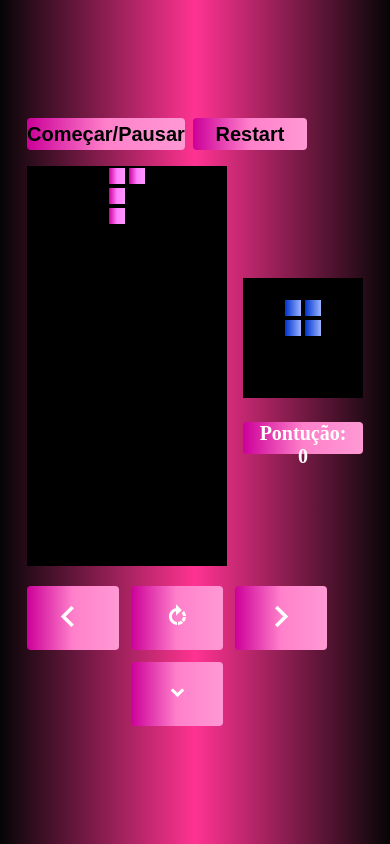
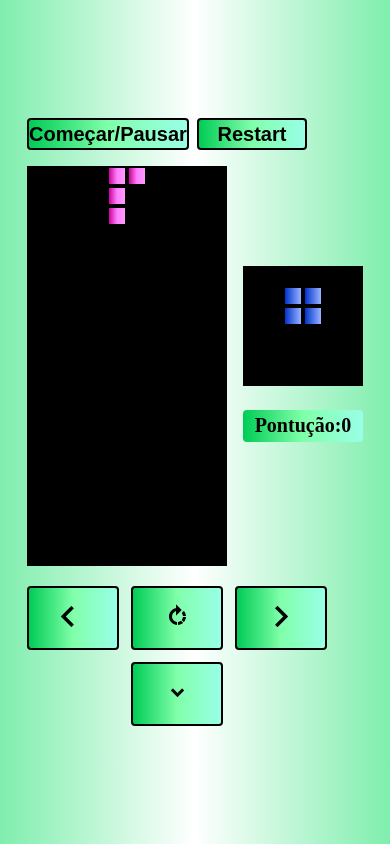
Before and after one commit to giannycabral/tetris-game, a website: page index.html in a window 390 px wide. Drawn offline with Linux system fonts and the light colour scheme.

Commit message:
ajustando cores

```diff
--- a/style.css
+++ b/style.css
@@ -4,8 +4,6 @@
     box-sizing: border-box;
     flex-direction: center;
     justify-content: center;
-
-
 }
 
 button {
@@ -19,18 +17,13 @@ button:disabled {
 
 body {
     height: 100vh;
-    background: linear-gradient(to right, #050505, #ff3392, #050505);
+    background: linear-gradient(to right, #7feead, #fff, #7feead);
     align-items: center;
     display: flex;
-
 }
 
 .container {
     padding: 16px;
-
-
-
-
 }
 
 .buttons-container {
@@ -41,13 +34,11 @@ body {
     gap: 8px;
     justify-content: center;
     box-sizing: border-box;
-
-
 }
 
 .buttons-container button {
-    border: none;
-    background: linear-gradient(to right, #cc0099, #ff80ca, #ff99d4);
+    border: 2px solid;
+    background: linear-gradient(to right, #00cc55, #80ffaa, #99ffe6);
     color: #000000;
     font-size: 20px;
     font-weight: bold;
@@ -56,15 +47,8 @@ body {
     box-sizing: border-box;
     flex-direction: center;
     align-items: center;
-
-
-
-
     transition: filter 0.2s;
 }
-
-
-
 
 .buttons-container button:hover {
     filter: brightness(0.8);
@@ -81,7 +65,6 @@ body {
     display: flex;
     flex-wrap: wrap;
     align-items: center;
-
 }
 
 .grid div {
@@ -116,11 +99,15 @@ body {
     font-size: 32px;
     margin-top: 24px;
     border: none;
-    background: linear-gradient(to right, #cc0099, #ff80ca, #ff99d4);
-    color: #fff;
+    background: linear-gradient(to right, #00cc55, #80ffaa, #99ffe6);
+    color: #000000;
     font-weight: bold;
     border-radius: 4px;
     height: 32px;
+    padding: 4px;
+    display: flex;
+    margin-bottom: 24px;
+
 }
 
 .shapePainted {
@@ -160,13 +147,13 @@ body {
 }
 
 .mobile-buttons-container button {
-    background: linear-gradient(to right, #cc0099, #ff80ca, #ff99d4);
-    border: none;
+    background: linear-gradient(to right, #00cc55, #80ffaa, #99ffe6);
+    border: 2px solid ;
     border-radius: 4px;
 }
 
 .mobile-buttons-container button span {
-    color: white;
+    color: rgb(0, 0, 0);
     font-weight: 700;
 }
 
```
Also changed, not shown: img/tetris.png (added).
